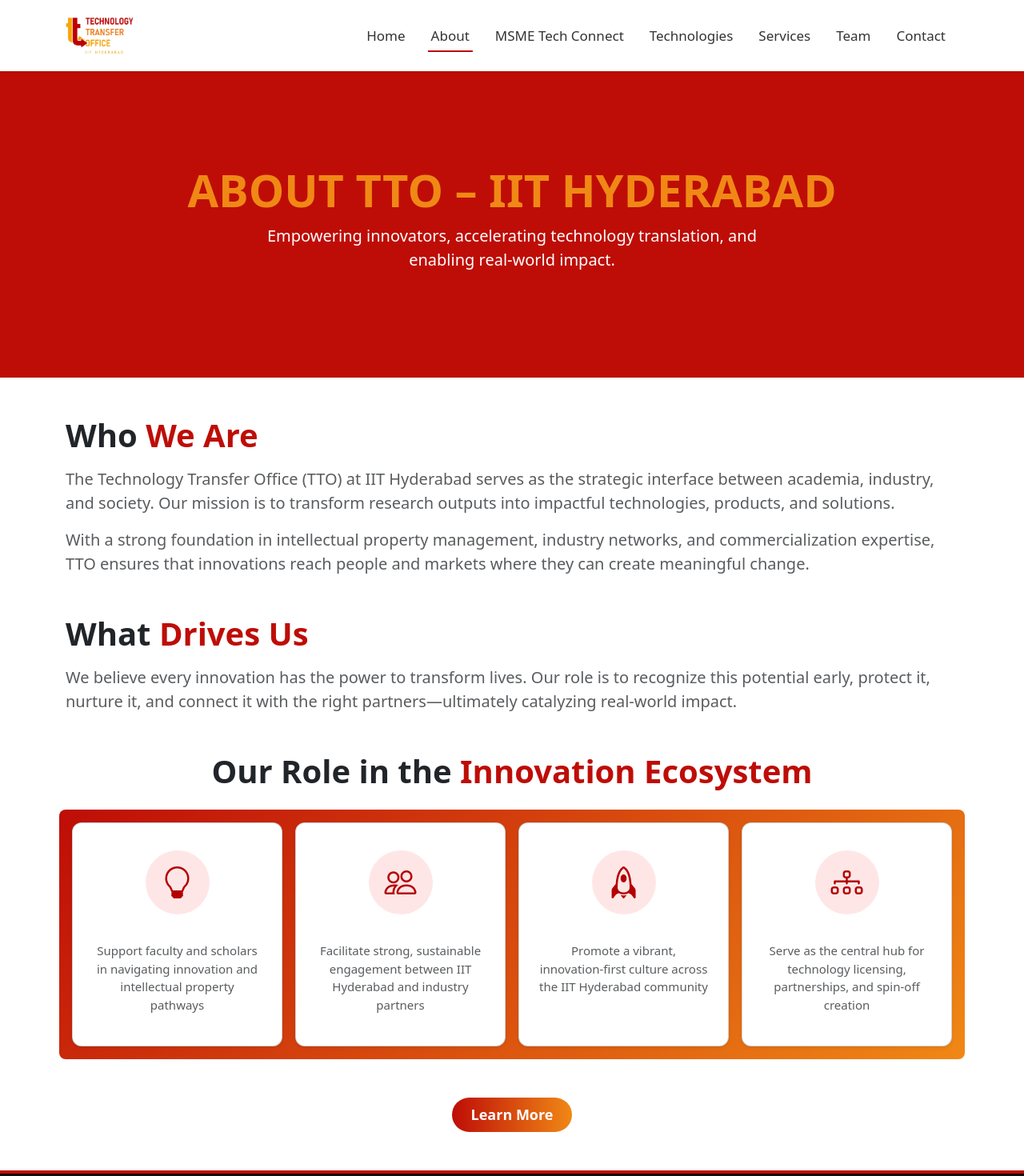
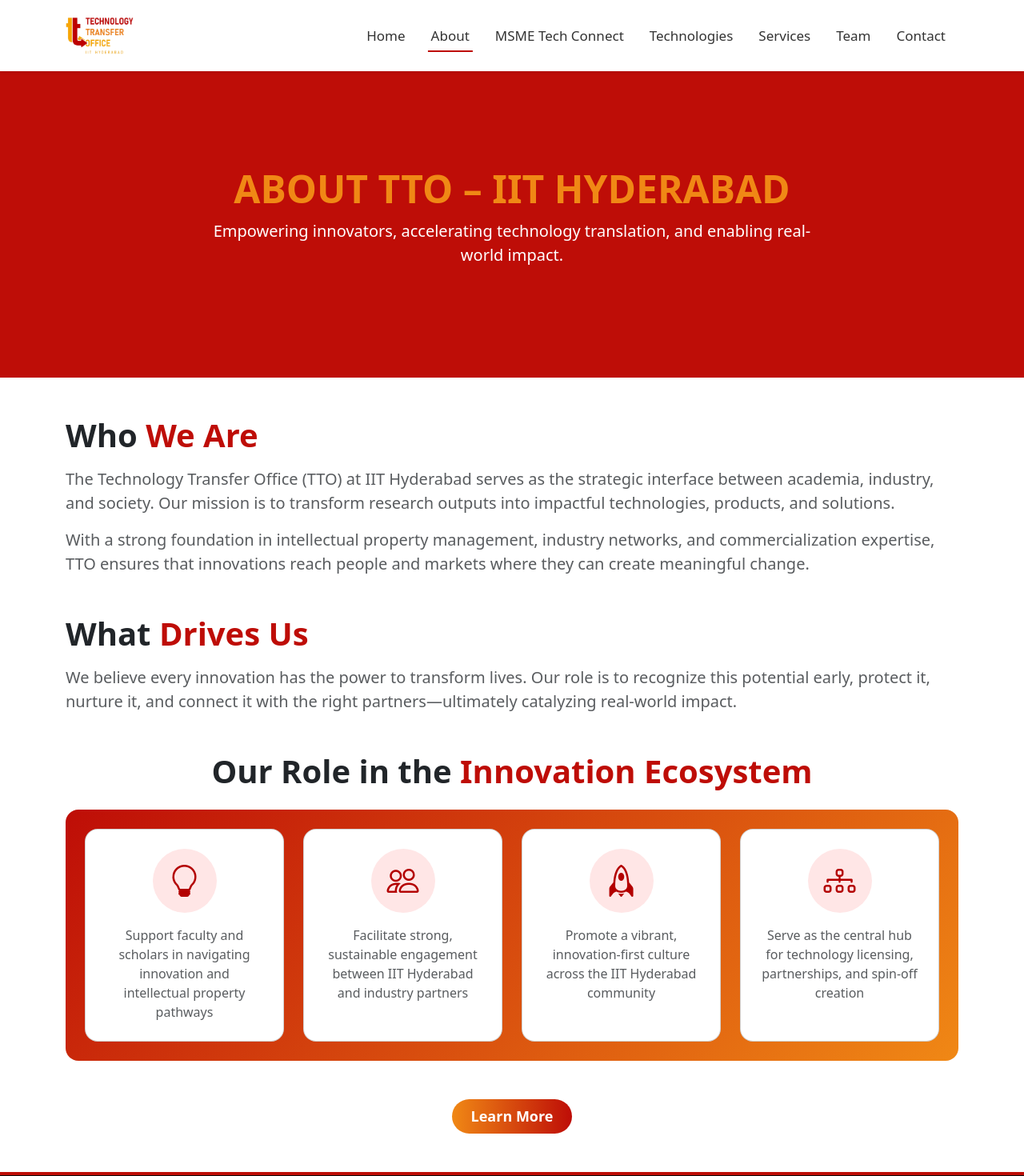
Before and after one commit to sachinsingh24/ttosite, a React (Vite) app: page /about in a window 1280 px wide. Shown: the top 1470 px of the page at 80% size. Built offline with nearby package versions, Linux system fonts and the light colour scheme.

Commit message:
updated hero and about page

```diff
--- a/src/components/Hero.jsx
+++ b/src/components/Hero.jsx
@@ -1,58 +1,55 @@
 import React from "react";
 import "bootstrap/dist/css/bootstrap.min.css";
 
-// Hero Carousel with:
-// ✔ Dots indicators
-// ✔ Auto-slide
-// ✔ Next/Prev controls
-export default function Hero({ slides = [],size }) {
+export default function Hero({ slides = [] }) {
   return (
-    <header>
+    <header className="hero-wrapper">
       <div
         id="heroCarousel"
         className="carousel slide carousel-fade"
         data-bs-ride="carousel"
-        data-bs-interval="4000" // auto-slide every 4 seconds
+        data-bs-interval="4000"
         data-bs-wrap="true"
         data-bs-pause="hover"
       >
-        {/* Dots Indicators */}
+        {/* INDICATORS */}
         <div className="carousel-indicators">
           {slides.map((_, index) => (
-            <button key={index} type="button" data-bs-target="#heroCarousel" data-bs-slide-to={index} className={index === 0 ? "active" : ""} aria-current={index === 0 ? "true" : undefined} aria-label={`Slide ${index + 1}`}></button>
+            <button
+              key={index}
+              type="button"
+              data-bs-target="#heroCarousel"
+              data-bs-slide-to={index}
+              className={index === 0 ? "active" : ""}
+              aria-current={index === 0 ? "true" : undefined}
+              aria-label={`Slide ${index + 1}`}
+            />
           ))}
         </div>
 
-        {/* Slides */}
+        {/* SLIDES */}
         <div className="carousel-inner">
           {slides.map((slide, index) => (
-            <div key={index} className={`carousel-item ${index === 0 ? "active" : ""}`}>
+            <div
+              key={index}
+              className={`carousel-item ${index === 0 ? "active" : ""}`}
+            >
               <div
+                className="hero-slide"
                 style={{
-                  height: size,
                   backgroundImage: `url(${slide.imageUrl})`,
-                  backgroundSize: "cover",
-                  backgroundPosition: "center",
-                  position: "relative",
-                  color: "#fff",
-                  display: "flex",
-                  alignItems: "center",
-                  justifyContent: "center",
                 }}
               >
-                {/* Dark Overlay */}
-                <div
-                  style={{
-                    position: "absolute",
-                    inset: 0,
-                    background: "rgba(0, 0, 0, 0.45)",
-                  }}
-                ></div>
+                {/* OVERLAY */}
+                <div className="hero-overlay"></div>
 
-                <div className="text-center hero-text-anim" style={{ position: "relative", zIndex: 2 }}>
-                  {slide.img ? <img src={slide.img} alt="msme" className="img-fluid"/> : ""}
-                  <h1 className="display-4 fw-bold" style={{color:"#f08815"}}>{slide.title}</h1>
-                  <p className="lead" style={{ width: "75%", margin: "0 auto" }}>
+                {/* CONTENT */}
+                <div className="hero-content text-center hero-text-anim">
+                  <h1 className="hero-title">
+                    {slide.title}
+                  </h1>
+
+                  <p className="hero-subtitle">
                     {slide.subtitle}
                   </p>
                 </div>
@@ -61,18 +58,77 @@
           ))}
         </div>
 
-        {/* Prev Button */}
-        <button className="carousel-control-prev" type="button" data-bs-target="#heroCarousel" data-bs-slide="prev">
-          <span className="carousel-control-prev-icon" aria-hidden="true"></span>
+        {/* CONTROLS */}
+        <button
+          className="carousel-control-prev"
+          type="button"
+          data-bs-target="#heroCarousel"
+          data-bs-slide="prev"
+        >
+          <span className="carousel-control-prev-icon" />
           <span className="visually-hidden">Previous</span>
         </button>
 
-        {/* Next Button */}
-        <button className="carousel-control-next" type="button" data-bs-target="#heroCarousel" data-bs-slide="next">
-          <span className="carousel-control-next-icon" aria-hidden="true"></span>
+        <button
+          className="carousel-control-next"
+          type="button"
+          data-bs-target="#heroCarousel"
+          data-bs-slide="next"
+        >
+          <span className="carousel-control-next-icon" />
           <span className="visually-hidden">Next</span>
         </button>
       </div>
+
+      {/* STYLES */}
+      <style>{`
+        .hero-wrapper {
+          margin-top: 72px; /* navbar offset */
+        }
+
+        .hero-slide {
+          position: relative;
+          min-height: calc(100vh - 72px);
+          background-size: cover;
+          background-position: center;
+          display: flex;
+          align-items: center;
+          justify-content: center;
+          padding: 2rem 1rem;
+        }
+
+        .hero-overlay {
+          position: absolute;
+          inset: 0;
+          background: rgba(0, 0, 0, 0.45);
+        }
+
+        .hero-content {
+          position: relative;
+          z-index: 2;
+          max-width: 900px;
+          color: #fff;
+        }
+
+        .hero-title {
+          color: #f08815;
+          font-weight: 700;
+          font-size: clamp(1.8rem, 5vw, 3rem);
+        }
+
+        .hero-subtitle {
+          font-size: clamp(1rem, 2.5vw, 1.25rem);
+          max-width: 90%;
+          margin: 0.75rem auto 0;
+        }
+
+        /* MOBILE TWEAKS */
+        @media (max-width: 576px) {
+          .hero-slide {
+            min-height: 70vh;
+          }
+        }
+      `}</style>
     </header>
   );
 }
--- a/src/pages/About.jsx
+++ b/src/pages/About.jsx
@@ -1,92 +1,65 @@
 import React from "react";
-import Hero from "../components/Hero";
-// import hero1 from "../assets/1.jpg";
-// import hero2 from "../assets/TTO-IITH.jpg";
-// import hero3 from "../assets/3.jpg";
 
 export default function About() {
   return (
     <>
-      {/* Hero Section */}
-      {/* <Hero
-        slides={[
-          {
-            title: "ABOUT TTO – IIT HYDERABAD",
-            subtitle: "Empowering innovators, accelerating technology translation, and enabling real-world impact.",
-            // imageUrl: hero1,
-          },
-          // {
-          //   title: "Driving Innovation Forward",
-          //   subtitle: "Connecting research excellence with industry needs to unlock new opportunities.",
-          //   imageUrl: hero2,
-          // },
-          // {
-          //   title: "From Lab to Market",
-          //   subtitle: "Turning ideas and discoveries into technologies that shape the future.",
-          //   imageUrl: hero3,
-          // },
-        ]}
-        size={"70dvh"}
-      /> */}
-      <div
-        style={{
-          height: "50dvh",
-          // backgroundImage: `url(${hero1})`,
-          backgroundSize: "cover",
-          backgroundPosition: "center",
-          position: "relative",
-          color: "#fff",
-          display: "flex",
-          alignItems: "center",
-          justifyContent: "center",
-          marginTop: "72px",
-        }}
-      >
-        <div
-          style={{
-            position: "absolute",
-            inset: 0,
-            background: "#be0d07",
-          }}
-        ></div>
+      {/* ================= HERO SECTION ================= */}
+      <div className="about-hero">
+        <div className="about-overlay"></div>
 
-        <div className="text-center hero-text-anim" style={{ position: "absolute", zIndex: 2, }}>
-          <h1 className="display-4 fw-bold" style={{ color: "#f08815" }}>
+        <div className="text-center hero-text-anim about-hero-content">
+          <h1 className="fw-bold about-title">
             ABOUT TTO – IIT HYDERABAD
           </h1>
-          <p className="lead" style={{ width: "75%", margin: "0 auto" }}>
-            Empowering innovators, accelerating technology translation, and enabling real-world impact.
+
+          <p className="about-subtitle">
+            Empowering innovators, accelerating technology translation,
+            and enabling real-world impact.
           </p>
         </div>
       </div>
 
-      {/* Main About Section */}
+      {/* ================= MAIN CONTENT ================= */}
       <section className="container py-5">
+
         {/* WHO WE ARE */}
         <h2 className="fw-bold mb-3 display-6">
-          Who <span style={{ color: "#be0d07" }}>We Are</span>
+          Who <span className="highlight">We Are</span>
         </h2>
-        <p className="text-muted fs-5">The Technology Transfer Office (TTO) at IIT Hyderabad serves as the strategic interface between academia, industry, and society. Our mission is to transform research outputs into impactful technologies, products, and solutions.</p>
-        <p className="text-muted fs-5">With a strong foundation in intellectual property management, industry networks, and commercialization expertise, TTO ensures that innovations reach people and markets where they can create meaningful change.</p>
+
+        <p className="text-muted fs-5">
+          The Technology Transfer Office (TTO) at IIT Hyderabad serves as the
+          strategic interface between academia, industry, and society.
+          Our mission is to transform research outputs into impactful
+          technologies, products, and solutions.
+        </p>
+
+        <p className="text-muted fs-5">
+          With a strong foundation in intellectual property management,
+          industry networks, and commercialization expertise, TTO ensures
+          that innovations reach people and markets where they can create
+          meaningful change.
+        </p>
 
         {/* WHAT DRIVES US */}
         <h2 className="fw-bold mt-5 mb-3 display-6">
-          What <span style={{ color: "#be0d07" }}>Drives Us</span>
-        </h2>
-        <p className="text-muted fs-5">We believe every innovation has the power to transform lives. Our role is to recognize this potential early, protect it, nurture it, and connect it with the right partners—ultimately catalyzing real-world impact.</p>
-
-        {/* Role in Ecosystem */}
-        <h2 className="fw-bold mt-5 mb-4 display-6 text-center">
-          Our Role in the <span style={{ color: "#be0d07" }}>Innovation Ecosystem</span>
+          What <span className="highlight">Drives Us</span>
         </h2>
 
-        {/* CARD SECTION */}
-        <div
-          className="row g-3 pb-3 px-2 rounded-3 mt-3 justify-content-center"
-          style={{
-            background: "linear-gradient(135deg, #be0d07 0%, #f08815 100%)",
-          }}
-        >
+        <p className="text-muted fs-5">
+          We believe every innovation has the power to transform lives.
+          Our role is to recognize this potential early, protect it,
+          nurture it, and connect it with the right partners—ultimately
+          catalyzing real-world impact.
+        </p>
+
+        {/* ROLE IN ECOSYSTEM */}
+        <h2 className="fw-bold mt-5 mb-4 display-6 text-center">
+          Our Role in the <span className="highlight">Innovation Ecosystem</span>
+        </h2>
+
+        <div className="ecosystem-wrapper">
+          <div className="row g-4 justify-content-center">
             {[
               {
                 icon: "bi-lightbulb",
@@ -105,61 +78,108 @@
                 text: "Serve as the central hub for technology licensing, partnerships, and spin-off creation",
               },
             ].map((item, index) => (
-            <div className="col-md-3 d-flex" key={index}>
-              <div
-                className="card shadow-sm text-center p-4 d-flex flex-column ecosystem-card"
-                style={{
-                  borderRadius: "12px",
-                  minHeight: "260px",
-                }}
-              >
-                {/* ICON WRAPPER */}
-                <div
-                  className="d-flex justify-content-center align-items-center mb-3"
-                  style={{
-                    height: "100px",
-                  }}
-                >
-                  <div
-                    className="d-flex justify-content-center align-items-center"
-                    style={{
-                      width: "80px",
-                      height: "80px",
-                      borderRadius: "50%",
-                      background: "#ffe6e6",
-                    }}
-                  >
-                    <i className={`${item.icon} fs-1`} style={{ color: "#b30000" }}></i>
+              <div className="col-12 col-sm-6 col-md-3 d-flex" key={index}>
+                <div className="card ecosystem-card p-4 text-center w-100">
+                  <div className="icon-wrapper mb-3">
+                    <i className={`${item.icon} fs-1`}></i>
                   </div>
-                </div>
-
-                {/* TEXT */}
-                <p className="text-muted mt-2" style={{ fontSize: "15px", flexGrow: 1 }}>
-                  {item.text}
-                </p>
+                  <p className="text-muted mb-0">{item.text}</p>
                 </div>
               </div>
             ))}
           </div>
+        </div>
 
-        {/* Learn More Button */}
+        {/* CTA */}
         <div className="text-center mt-5">
-          <button className="modern-btn px-4 py-2 fw-bold">Learn More</button>
+          <button className="modern-btn px-4 py-2 fw-bold">
+            Learn More
+          </button>
         </div>
       </section>
 
-      {/* Modern About Page Styles */}
+      {/* ================= STYLES ================= */}
       <style>{`
+        .highlight {
+          color: #be0d07;
+        }
+
+        /* HERO */
+        .about-hero {
+          position: relative;
+          min-height: 50vh;
+          margin-top: 72px;
+          padding: 2rem 1rem;
+          display: flex;
+          align-items: center;
+          justify-content: center;
+          text-align: center;
+        }
+
+        .about-overlay {
+          position: absolute;
+          inset: 0;
+          background: #be0d07;
+        }
+
+        .about-hero-content {
+          position: relative;
+          z-index: 2;
+          max-width: 900px;
+        }
+
+        .about-title {
+          color: #f08815;
+          font-size: clamp(1.8rem, 5vw, 3rem);
+        }
+
+        .about-subtitle {
+          color: #fff;
+          font-size: clamp(1rem, 2.5vw, 1.25rem);
+          max-width: 90%;
+          margin: 0.75rem auto 0;
+        }
+
+        /* ECOSYSTEM */
+        .ecosystem-wrapper {
+          background: linear-gradient(135deg, #be0d07 0%, #f08815 100%);
+          padding: 1.5rem;
+          border-radius: 16px;
+        }
+
         .ecosystem-card {
-          border-radius: 18px;
-          transition: 0.25s ease;
-          background: #fff;
+          border-radius: 16px;
+          transition: 0.3s ease;
         }
+
         .ecosystem-card:hover {
           transform: translateY(-5px);
           box-shadow: 0 10px 25px rgba(0,0,0,0.15);
         }
 
+        .icon-wrapper {
+          width: 80px;
+          height: 80px;
+          margin: 0 auto;
+          border-radius: 50%;
+          background: #ffe6e6;
+          display: flex;
+          align-items: center;
+          justify-content: center;
+          color: #b30000;
+        }
+
+        /* BUTTON */
+        .modern-btn {
+          background: linear-gradient(90deg, #f08815, #be0d07);
+          color: #fff;
+          border: none;
+          border-radius: 30px;
+        }
+
+        .modern-btn:hover {
+          opacity: 0.9;
+        }
       `}</style>
     </>
   );
```
Lines whose indentation alone changed are shown as unchanged.
